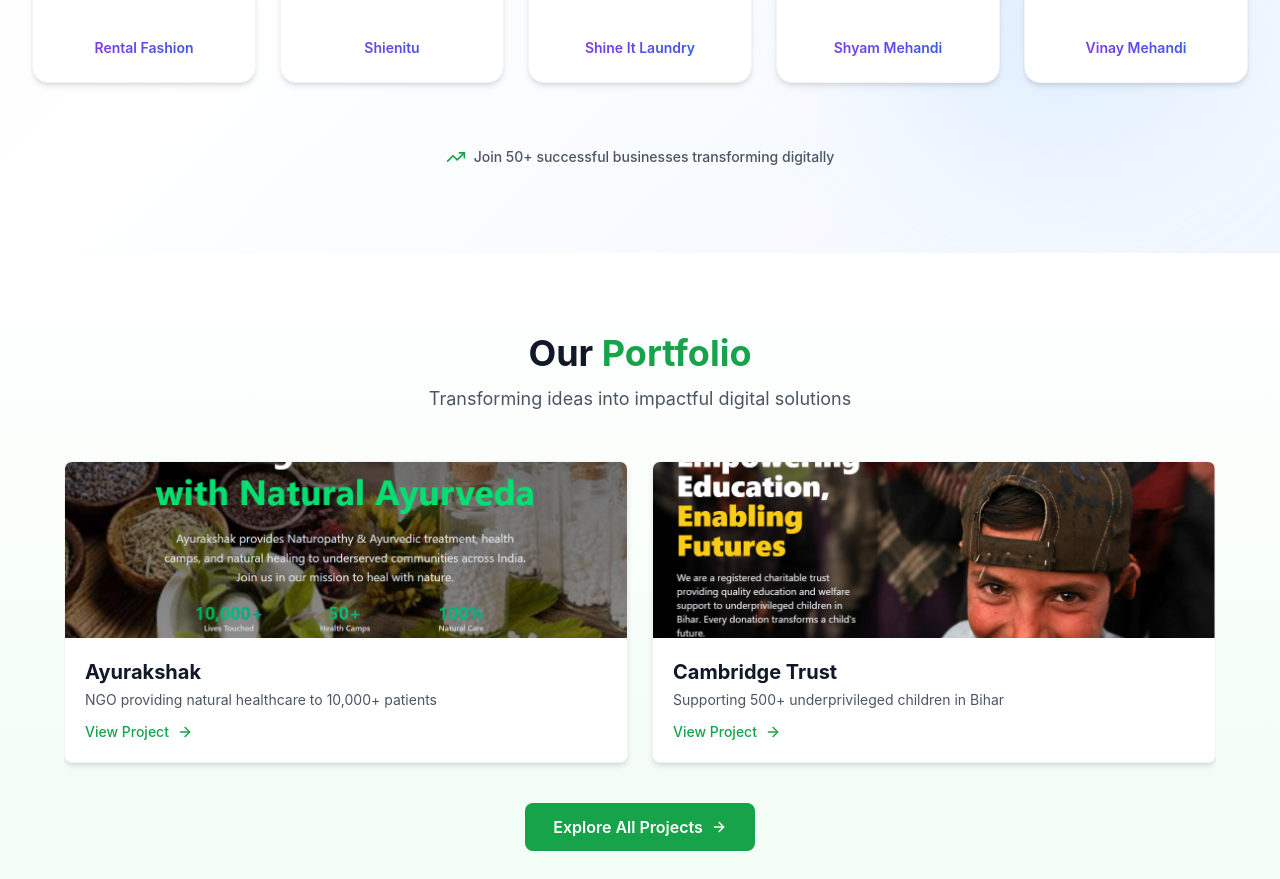
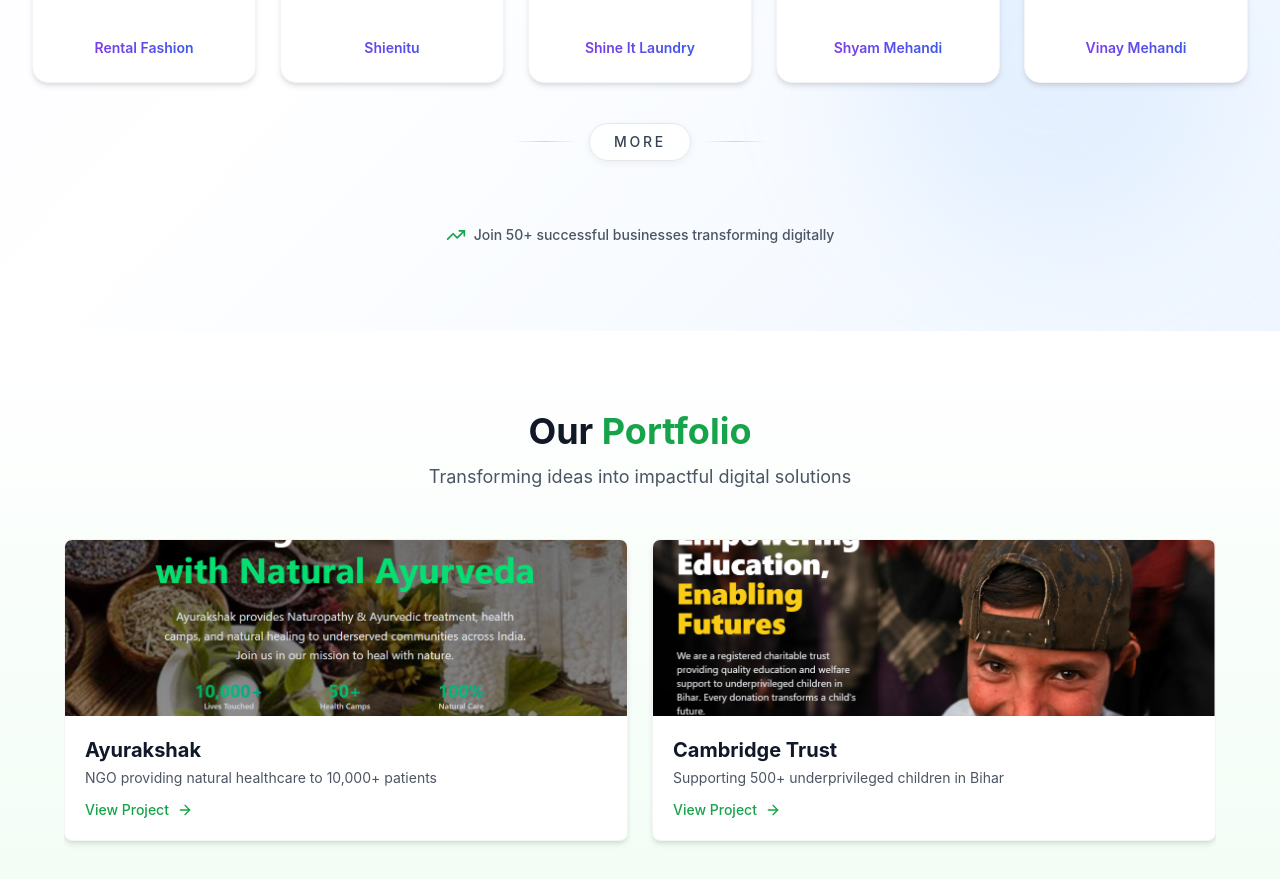
Before and after one commit to kushvardhan/jankiinfotech, a Next.js app: page / in a window 1280 px wide. Shown: the part 5934-6813 px from the top of the page. Built offline with nearby package versions, Linux system fonts and the light colour scheme.

Commit message:
added more button

```diff
--- a/src/components/ClientLogos.tsx
+++ b/src/components/ClientLogos.tsx
@@ -158,33 +158,25 @@ export default function ClientLogos() {
         <div className="text-4xl font-bold bg-gradient-to-r from-purple-600 to-blue-600 bg-clip-text text-transparent mb-2">
           50+
         </div>
-            <div className="text-sm text-gray-600 font-medium">
-              Happy Clients
-            </div>
+        <div className="text-sm text-gray-600 font-medium">Happy Clients</div>
       </div>
       <div className="bg-white rounded-2xl p-6 shadow-lg hover:shadow-xl transition-shadow duration-300 text-center border border-blue-100">
         <div className="text-4xl font-bold bg-gradient-to-r from-blue-600 to-green-600 bg-clip-text text-transparent mb-2">
           95%
         </div>
-            <div className="text-sm text-gray-600 font-medium">
-              Satisfaction Rate
-            </div>
+        <div className="text-sm text-gray-600 font-medium">Satisfaction Rate</div>
       </div>
       <div className="bg-white rounded-2xl p-6 shadow-lg hover:shadow-xl transition-shadow duration-300 text-center border border-green-100">
         <div className="text-4xl font-bold bg-gradient-to-r from-green-600 to-teal-600 bg-clip-text text-transparent mb-2">
           100+
         </div>
-            <div className="text-sm text-gray-600 font-medium">
-              Projects Delivered
-            </div>
+        <div className="text-sm text-gray-600 font-medium">Projects Delivered</div>
       </div>
       <div className="bg-white rounded-2xl p-6 shadow-lg hover:shadow-xl transition-shadow duration-300 text-center border border-orange-100">
         <div className="text-4xl font-bold bg-gradient-to-r from-orange-600 to-red-600 bg-clip-text text-transparent mb-2">
           24/7
         </div>
-            <div className="text-sm text-gray-600 font-medium">
-              Support Available
-            </div>
+        <div className="text-sm text-gray-600 font-medium">Support Available</div>
       </div>
     </div>
 
@@ -204,10 +196,8 @@ export default function ClientLogos() {
               transitionDelay: `${index * 50}ms`,
             }}
           >
-                {/* Gradient background on hover */}
             <div className="absolute inset-0 bg-gradient-to-br from-purple-50 via-blue-50 to-pink-50 opacity-0 group-hover:opacity-100 transition-opacity duration-500 rounded-2xl"></div>
 
-                {/* Logo container */}
             <div className="relative z-10 aspect-square flex items-center justify-center">
               <Image
                 src={client.logo}
@@ -218,14 +208,12 @@ export default function ClientLogos() {
               />
             </div>
 
-                {/* Client name - always visible */}
             <div className="relative z-10 mt-4 text-center">
               <p className="text-sm font-semibold bg-gradient-to-r from-purple-600 to-blue-600 bg-clip-text text-transparent">
                 {client.name}
               </p>
             </div>
 
-                {/* Client info - visible on hover */}
             <div className="absolute inset-x-0 bottom-0 bg-gradient-to-t from-gray-900/95 via-gray-800/90 to-transparent opacity-0 group-hover:opacity-100 transition-all duration-500 p-4 pt-16 rounded-b-2xl z-20 transform translate-y-2 group-hover:translate-y-0">
               <div className="space-y-1">
                 <p className="text-xs font-medium text-emerald-400 flex items-center justify-center gap-1">
@@ -238,19 +226,28 @@ export default function ClientLogos() {
               </div>
             </div>
 
-                {/* Decorative corner accent */}
             <div className="absolute top-2 right-2 w-3 h-3 bg-gradient-to-br from-purple-400 to-blue-400 rounded-full opacity-0 group-hover:opacity-100 transition-opacity duration-300 shadow-lg"></div>
           </div>
         ))}
       </div>
 
+      {/* “More” indicator (for desktop and mobile) */}
+      {/* For large screens (desktop, no scroller) */}
+<div className="hidden lg:flex items-center justify-center gap-3 text-gray-600 text-sm font-medium mt-10 mb-12">
+  <span className="block h-[1px] w-16 bg-gradient-to-r from-transparent via-gray-300 to-transparent"></span>
+  <span className="relative uppercase tracking-[0.2em] bg-white/80 dark:bg-white/10 backdrop-blur-md px-6 py-2 rounded-full border border-gray-200 dark:border-white/20 shadow-[0_2px_8px_rgba(0,0,0,0.06)] hover:shadow-[0_4px_14px_rgba(0,0,0,0.08)] transition-all duration-500 ease-out group">
+    <span className="text-gray-700 dark:text-gray-200">More</span>
+    <span className="absolute inset-0 rounded-full bg-gradient-to-r from-green-500/10 via-blue-500/10 to-purple-500/10 opacity-0 group-hover:opacity-100 transition-opacity duration-500" />
+  </span>
+  <span className="block h-[1px] w-16 bg-gradient-to-r from-transparent via-gray-300 to-transparent"></span>
+</div>
+
+
       {/* Mobile Infinite Scroll View */}
       <div className="md:hidden relative">
-            {/* Blur gradients on edges */}
         <div className="absolute left-0 top-0 bottom-0 w-12 bg-gradient-to-r from-purple-50 via-white/80 to-transparent z-10 pointer-events-none"></div>
         <div className="absolute right-0 top-0 bottom-0 w-12 bg-gradient-to-l from-blue-50 via-white/80 to-transparent z-10 pointer-events-none"></div>
 
-            {/* Scrollable container */}
         <div
           ref={scrollRef}
           className="overflow-x-auto scrollbar-hide cursor-grab active:cursor-grabbing"
@@ -264,16 +261,13 @@ export default function ClientLogos() {
           style={{ scrollBehavior: isDragging ? "auto" : "smooth" }}
         >
           <div className="flex gap-4 py-4 px-2">
-                {/* Triple the array for infinite feel */}
             {[...clients, ...clients, ...clients].map((client, index) => (
               <div
                 key={index}
                 className="group relative bg-white rounded-2xl p-4 shadow-md active:shadow-xl transition-all duration-300 border border-gray-100 active:border-purple-300 flex-shrink-0 w-32"
               >
-                    {/* Gradient background on active */}
                 <div className="absolute inset-0 bg-gradient-to-br from-purple-50 via-blue-50 to-pink-50 opacity-0 group-active:opacity-100 transition-opacity duration-300 rounded-2xl"></div>
 
-                    {/* Logo container */}
                 <div className="relative z-10 aspect-square flex items-center justify-center mb-2">
                   <Image
                     src={client.logo}
@@ -284,7 +278,6 @@ export default function ClientLogos() {
                   />
                 </div>
 
-                    {/* Client name */}
                 <div className="relative z-10 text-center">
                   <p className="text-xs font-semibold bg-gradient-to-r from-purple-600 to-blue-600 bg-clip-text text-transparent line-clamp-2">
                     {client.name}
@@ -294,6 +287,13 @@ export default function ClientLogos() {
             ))}
           </div>
         </div>
+
+        <div className="flex lg:hidden items-center justify-center mt-8 mb-8">
+  <span className="text-gray-500 text-xs tracking-wider bg-white/70 dark:bg-white/10 backdrop-blur-sm px-3 py-1 rounded-full border border-gray-200 dark:border-white/20 shadow-sm animate-pulse">
+     more
+  </span>
+</div>
+
       </div>
     </div>
 
@@ -322,5 +322,6 @@ export default function ClientLogos() {
     }
   `}</style>
 </section>
+
   );
 }
```
Lines whose indentation alone changed are shown as unchanged.
